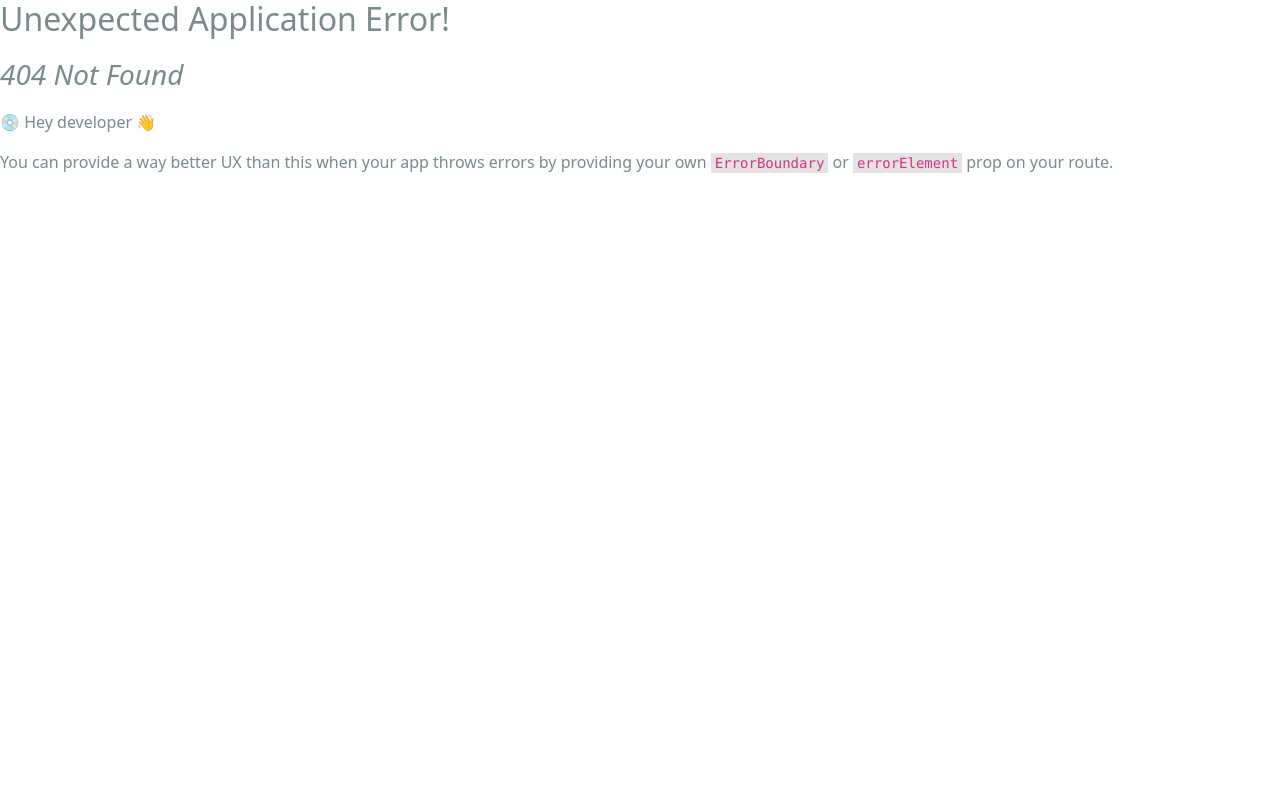
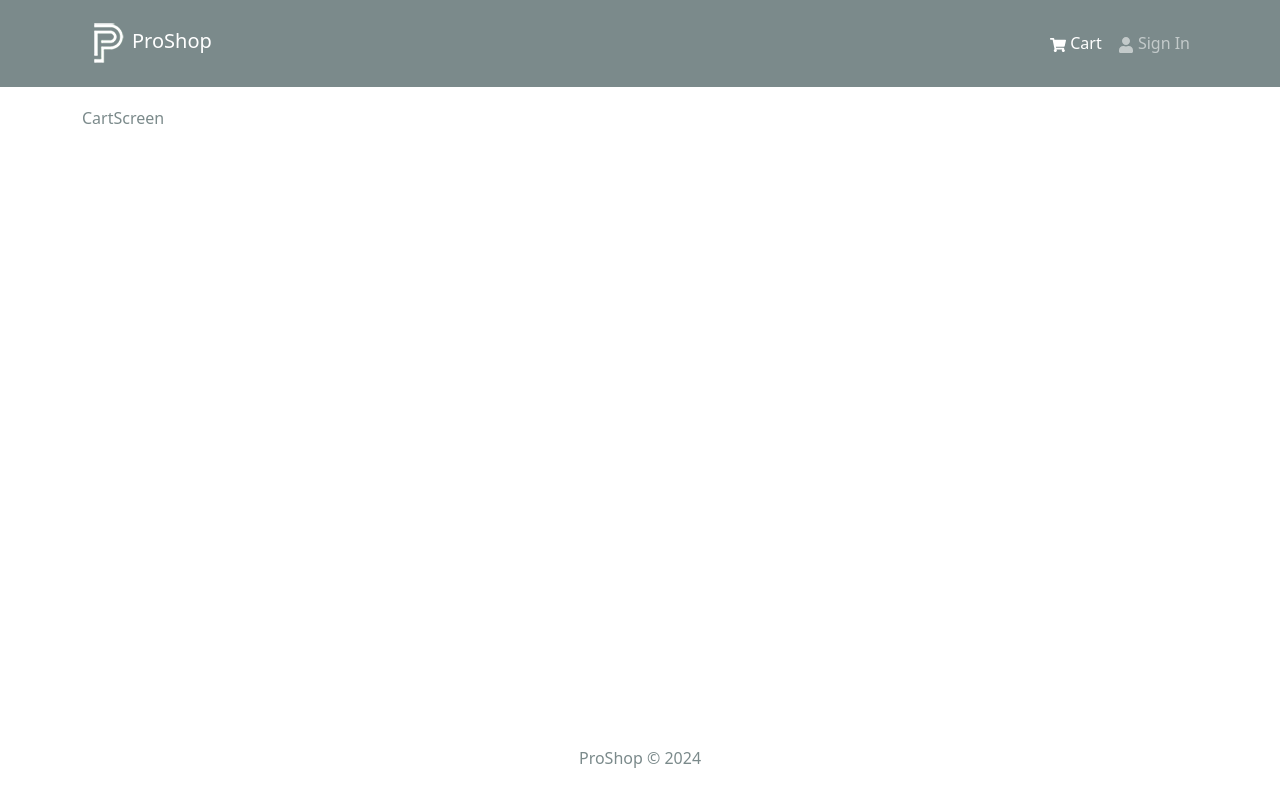
Before and after one commit to Yedidia-Bakuradze/ProShop, a React (Create React App) app in the folder frontend/: page /cart in a window 1280 px wide. Before the commit this address had no page. Shown: the top 802 px of the page. Built offline with nearby package versions, Linux system fonts and the light colour scheme.

Commit message:
Endpoint to the cart screen has been added

```diff
--- a/frontend/src/index.js
+++ b/frontend/src/index.js
@@ -14,6 +14,7 @@
 import App from './App';
 import HomeScreen from './screens/HomeScreen';
 import ProductScreen from './screens/ProductScreen';
+import CartScreen from './screens/CartScreen.jsx';
 import { Provider } from 'react-redux';
 import store from './store';
 const router = createBrowserRouter(
@@ -21,6 +22,7 @@
         <Route path="/" element={<App />}>
             <Route index={true} path="/" element={<HomeScreen />} />
             <Route path="/product/:id" element={<ProductScreen />} />
+            <Route path="/cart/" element={<CartScreen />} />
         </Route>
     )
 );
--- /dev/null
+++ b/frontend/src/screens/CartScreen.jsx
@@ -0,0 +1,21 @@
+import { Link, useNavigate } from 'react-router-dom';
+import {
+    Row,
+    Col,
+    ListGroup,
+    Image,
+    Form,
+    Button,
+    Card
+} from 'react-bootstrap';
+import { FaTrash } from 'react-icons/fa';
+import { useDispatch, useSelector } from 'react-redux';
+
+const CartScreen = () => {
+    const navigate = useNavigate();
+    const dispatch = useDispatch();
+
+    return <div>CartScreen</div>;
+};
+
+export default CartScreen;
```
